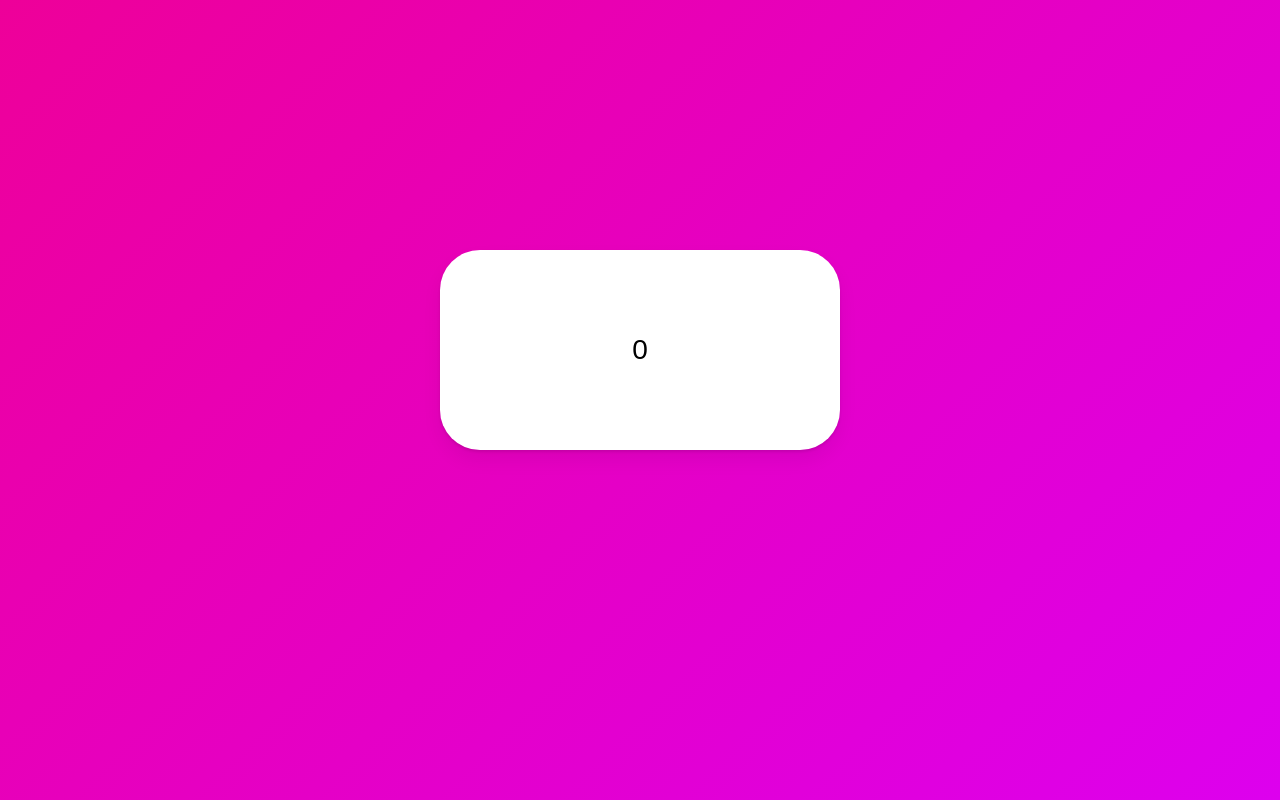
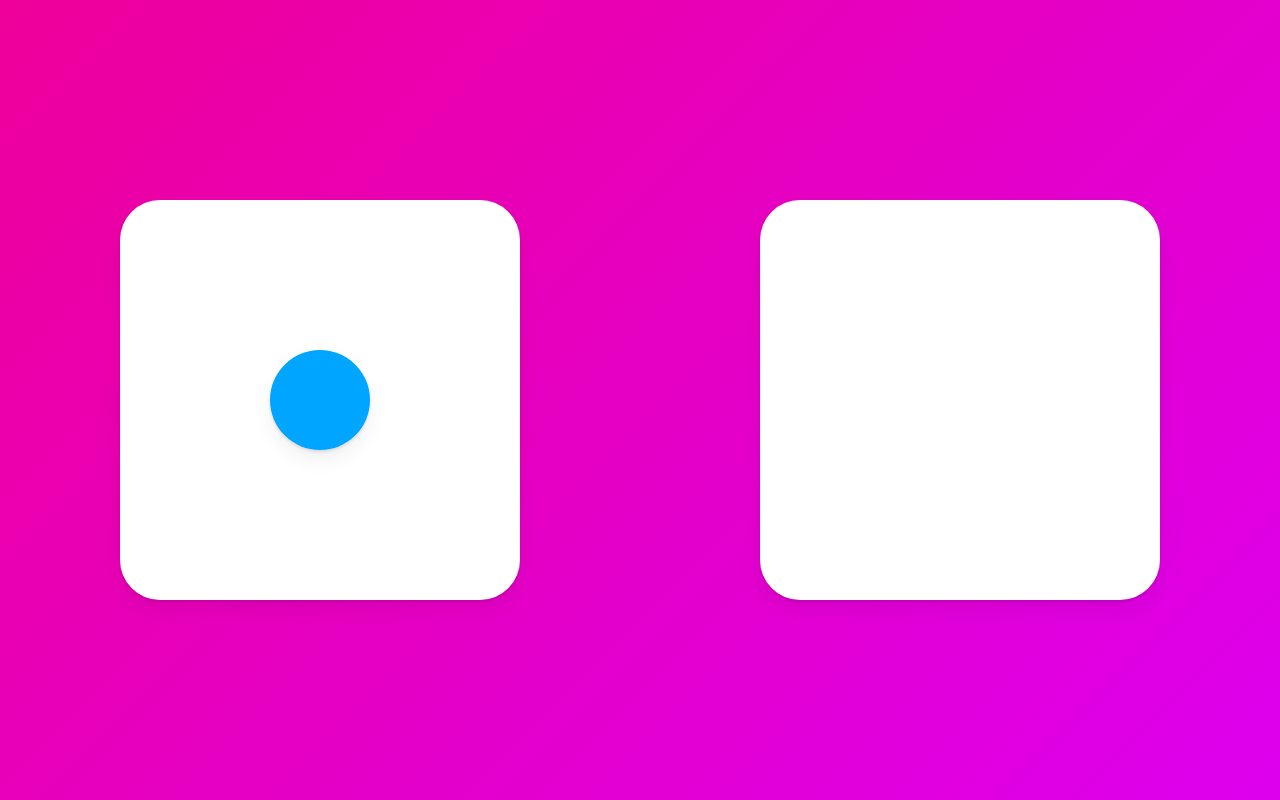
Before and after one commit to tkdgh7063/framer-motion, a React (Create React App) app: page / in a window 1280 px wide. Built offline with nearby package versions, Linux system fonts and the light colour scheme.

Commit message:
layout animation practice using layoutId
Connected two different components using the same layoutId to enable smooth shared layout transitions.
Applied motion animations for mounting and unmounting elements, improving the user experience with seamless visual continuity.

```diff
--- a/src/App.tsx
+++ b/src/App.tsx
@@ -1,73 +1,48 @@
 import styled from "styled-components";
-import { AnimatePresence, motion } from "motion/react";
+import { motion } from "motion/react";
 import { useState } from "react";
 
 const Wrapper = styled(motion.div)`
   height: 100vh;
   width: 100vw;
   display: flex;
-  flex-direction: column;
-  justify-content: center;
+  justify-content: space-around;
   align-items: center;
 `;
 
 const Box = styled(motion.div)`
   width: 400px;
-  height: 200px;
+  height: 400px;
   background-color: rgba(255, 255, 255, 1);
   border-radius: 40px;
-  position: absolute;
-  top: 250px;
   display: flex;
   justify-content: center;
   align-items: center;
-  font-size: 28px;
   box-shadow: 0 2px 3px rgba(0, 0, 0, 0.1), 0 10px 20px rgba(0, 0, 0, 0.06);
 `;
 
-const boxVariants = {
-  entry: (isBack: boolean) => ({
-    x: isBack ? -500 : 500,
-    opacity: 0,
-    scale: 0,
-  }),
-  center: { x: 0, opacity: 1, scale: 1, transition: { duration: 0.5 } },
-  exit: (isBack: boolean) => ({
-    x: isBack ? 500 : -500,
-    opacity: 0,
-    rotateX: 90,
-    transition: { duration: 0.5 },
-  }),
-};
+const Circle = styled(motion.div)`
+  background-color: #00a5ff;
+  width: 100px;
+  height: 100px;
+  box-shadow: 0 2px 3px rgba(0, 0, 0, 0.1), 0 10px 20px rgba(0, 0, 0, 0.06);
+`;
 
 function App() {
-  const [visible, setVisible] = useState(0);
-  const [back, setBack] = useState(false);
-  const prev = () => {
-    setVisible((prev) => (prev === 0 ? 0 : prev - 1));
-    setBack(true);
-  };
-  const next = () => {
-    setVisible((prev) => (prev === 9 ? 9 : prev + 1));
-    setBack(false);
-  };
+  const [clicked, setClicked] = useState(false);
+  const toggleClicked = () => setClicked((prev) => !prev);
   return (
-    <Wrapper>
-      <AnimatePresence mode="wait">
-        <Box
-          custom={back}
-          key={visible}
-          variants={boxVariants}
-          initial="entry"
-          animate="center"
-          exit="exit">
-          {visible}
-        </Box>
-      </AnimatePresence>
-      <>
-        {visible > 0 && <button onClick={prev}>Previous</button>}
-        {visible < 9 && <button onClick={next}>Next</button>}
-      </>
+    <Wrapper onClick={toggleClicked}>
+      <Box>
+        {!clicked ? (
+          <Circle layoutId="circle" style={{ borderRadius: "50%" }} />
+        ) : null}
+      </Box>
+      <Box>
+        {clicked ? (
+          <Circle layoutId="circle" style={{ borderRadius: 0, scale: 2 }} />
+        ) : null}
+      </Box>
     </Wrapper>
   );
 }
```
